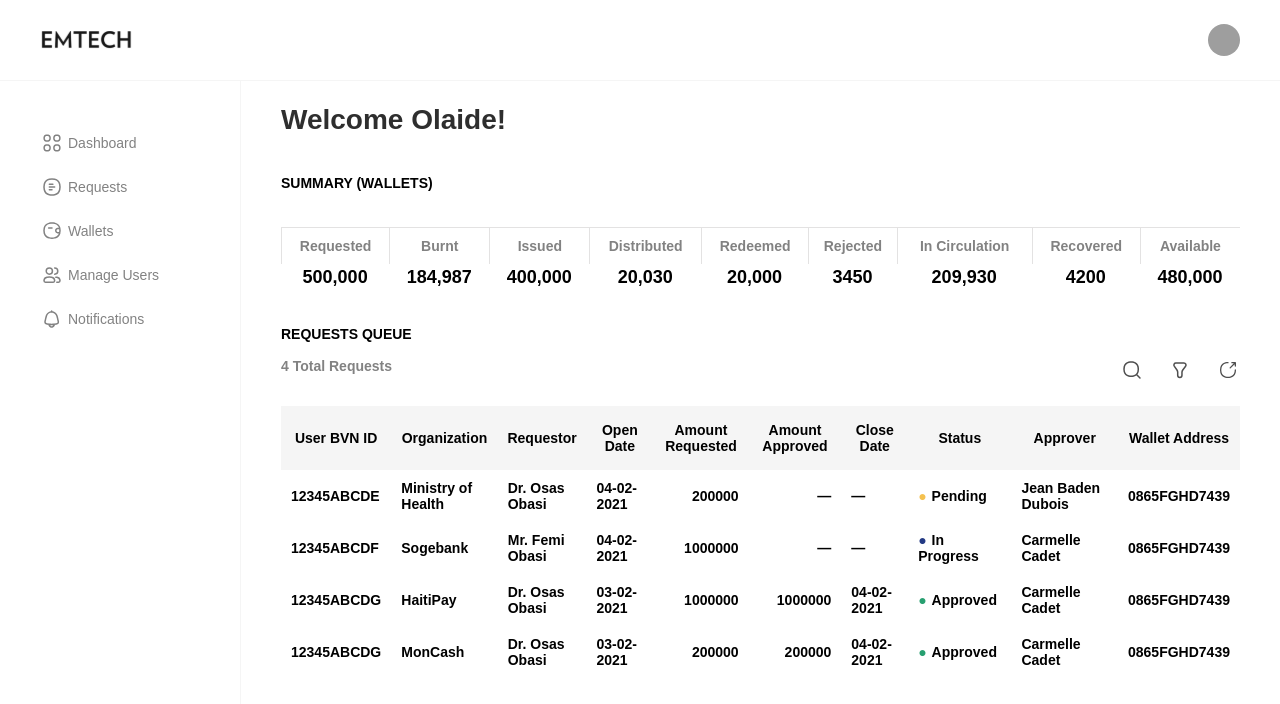
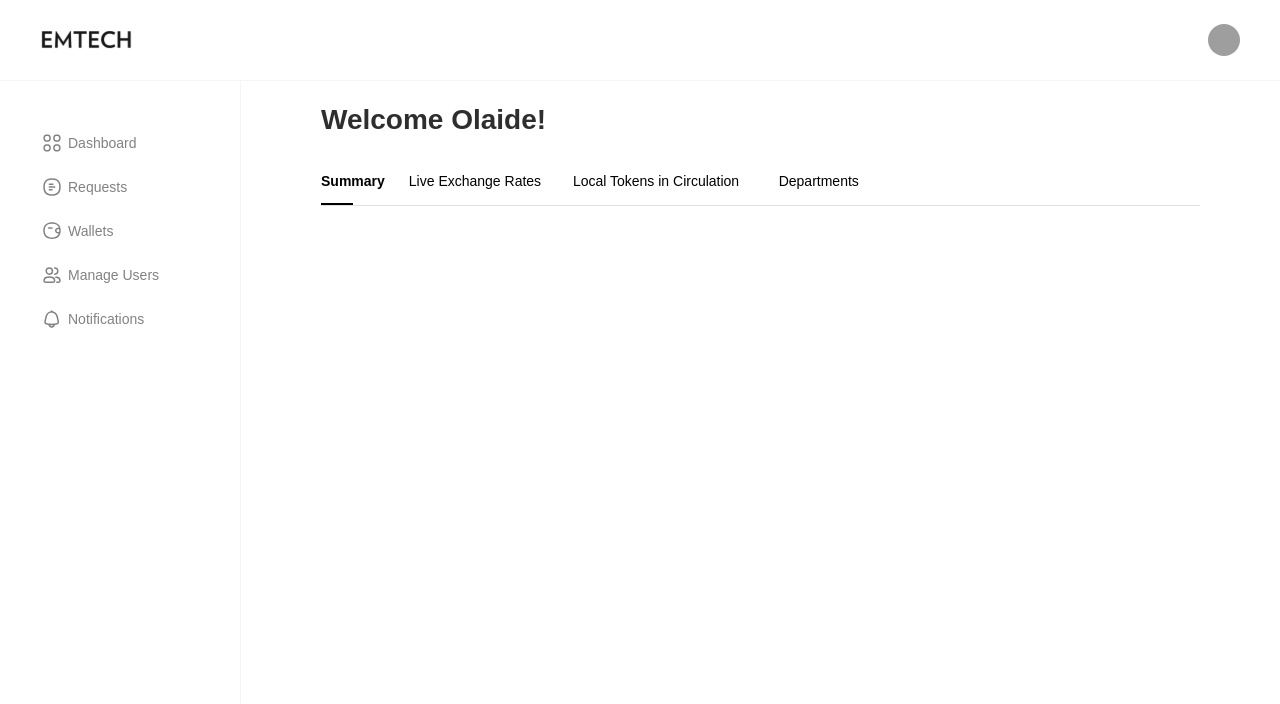
Before and after one commit to code-monarch/psychic-system, a React (Create React App) app: page / in a window 1280 px wide. Shown: the top 704 px of the page. Built offline with nearby package versions, Linux system fonts and the light colour scheme; grey boxes are pictures that could not be loaded.

Commit message:
Add new Tabs component for Dashboard view

```diff
--- /dev/null
+++ b/src/components/DashboardView.tsx
@@ -0,0 +1,44 @@
+import styled from 'styled-components'
+import Tabs from './Tabs'
+
+const View = styled.div `
+    display: flex;
+    flex-direction: column;
+    flex: 1; // TODO: Figure out how to determine this from parent
+    margin: 0 80px;
+`
+
+const Header = styled.h2 `
+    color: #2E2E2E;
+    font-weight: bold;
+    font-size: 28px;
+`
+
+const DashTabs = styled(Tabs) `
+    font-weight: 400;
+    font-size: 14px;
+    line-height: 24px;
+    border-bottom: solid 1px #E2E2E2;
+`
+
+const TabView = styled.div `
+    flex: 1;
+`
+
+export default function DashboardView({ displayName }: { displayName: string }) {
+    const tabItems = [ 'Summary', 'Live Exchange Rates', 'Local Tokens in Circulation', 'Departments' ];
+
+    const handleTabSelected = (tabIndex: number) => {
+        // TODO: Change here to select appropriate tabbed view
+    }
+
+    return (
+        <View>
+            <Header>Welcome {displayName}!</Header>
+            <DashTabs onTabSelected={handleTabSelected} items={tabItems}></DashTabs>
+            <TabView>
+                {/* TODO: Organize tabbed views by route */}
+            </TabView>
+        </View>
+    )
+}
--- /dev/null
+++ b/src/components/Tabs.tsx
@@ -0,0 +1,79 @@
+import styled from 'styled-components'
+import React, { useState } from 'react'
+
+const Container = styled.div `
+    display: flex;
+`
+
+// This component allows for text within to change from normal to bold without changing overall layout
+const BoldItemContent = ({ className, text, onClick }: { className?: string, text: string, onClick?: React.MouseEventHandler<HTMLDivElement>}) => (
+    <div className={className} onClick={onClick}>
+        <span>{text}</span>
+        <span aria-hidden="true">{text}</span>
+    </div>
+)
+
+const BoldItem = styled(BoldItemContent) `
+    display: inline-flex;
+    flex-direction: column;
+
+    span ~ span {
+        height: 0;
+        visibility: hidden;
+        overflow: hidden;
+        user-select: none;
+        pointer-events: none;
+        font-weight: 700;
+    }
+`
+
+const Tab = styled(BoldItem)<{selected: boolean}> `
+    font-weight: ${props => props.selected ? '700': '400'}
+`
+
+const SelectedIndicator = styled.hr `
+    height: 2px;
+    border: none;
+    background-color: black;
+    width: 32px;
+    margin: 0;
+    transition: .3s ease-in-out;
+`
+
+const TabsList = styled.div<{indicatorOffset: number}> `
+    position: relative;
+
+    ${Tab} {
+        display: inline-flex;
+        padding: 10px 0;
+        padding-inline-end: 24px;
+        white-space: nowrap;
+        cursor: pointer;
+    }
+
+    ${SelectedIndicator} {
+        position: relative;
+        left: ${props => props.indicatorOffset}px;
+    }
+`
+
+export default function Tabs({ className, items, onTabSelected }: { className?: string, items: string[], onTabSelected: (tabIndex: number) => void}) {
+
+    const [selectedTab, setSelectedTab] = useState({index: 0, offset: 0})
+
+    const handleClick = ({index, offset}: {index: number, offset: number}) => {
+        setSelectedTab({index: index, offset: offset});
+        onTabSelected(index);
+    }
+
+    return (
+        <Container className={className}>
+            <TabsList indicatorOffset={selectedTab.offset}>
+                {items.map((item, i) =>
+                    <Tab key={'tab-' + i} text={item} selected={i === selectedTab.index} onClick={(e) => handleClick({index: i, offset: e.currentTarget.offsetLeft})}/>
+                )}
+                <SelectedIndicator aria-hidden="true"/>
+            </TabsList>
+        </Container>
+    )
+}
--- a/src/screens/Dashboard.tsx
+++ b/src/screens/Dashboard.tsx
@@ -1,6 +1,7 @@
 import styled from 'styled-components'
 import DashboardHeader from '../components/DashboardHeader';
 import NavigationList from '../components/NavigationList';
+import DashboardView from '../components/DashboardView';
 import TransactionsView from '../components/TransactionsView'
 import WalletsView from '../components/WalletsView'
 import dashboardIcon from '../assets/images/icons/dashboard.svg'
@@ -63,7 +64,7 @@ export default function Dashboard({ userInfo }: { userInfo: DashboardUserInfo })
                 <Content>
                     {/* TODO: use Router to swap between views within the dashboard
                     <TransactionsView displayName={displayName}></TransactionsView> */}
-                    <WalletsView displayName={userInfo.displayName}></WalletsView>
+                    <DashboardView displayName={userInfo.displayName}></DashboardView>
                 </Content>
             </Body>
         </Screen>
```
